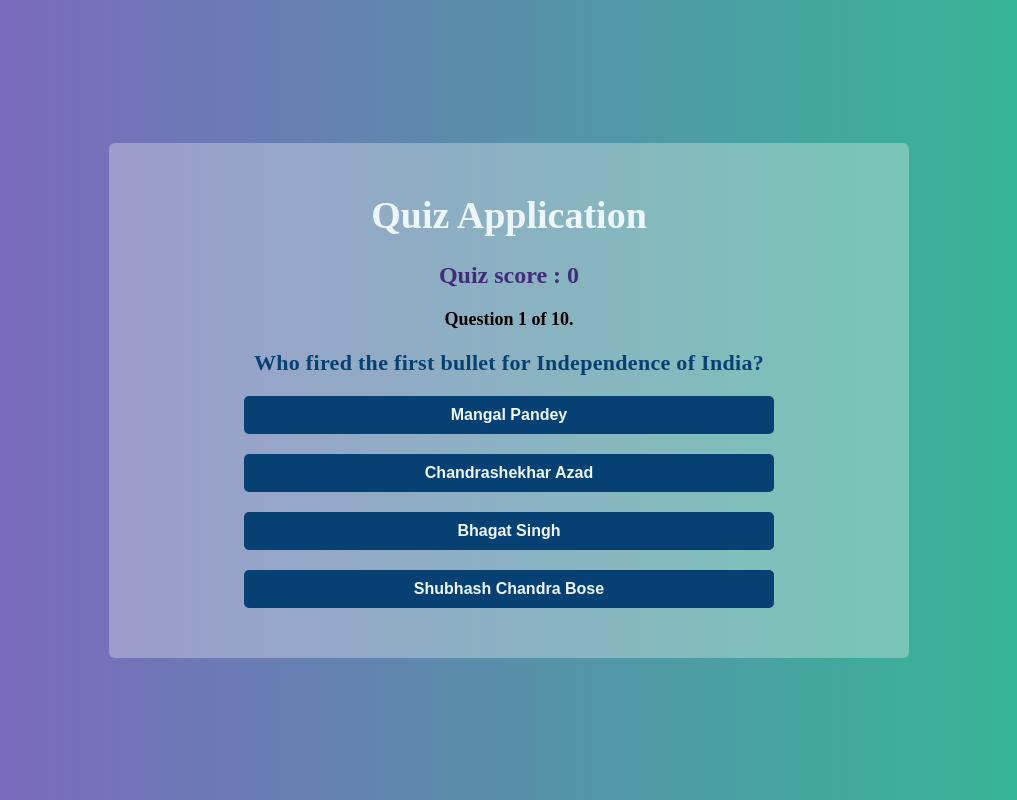
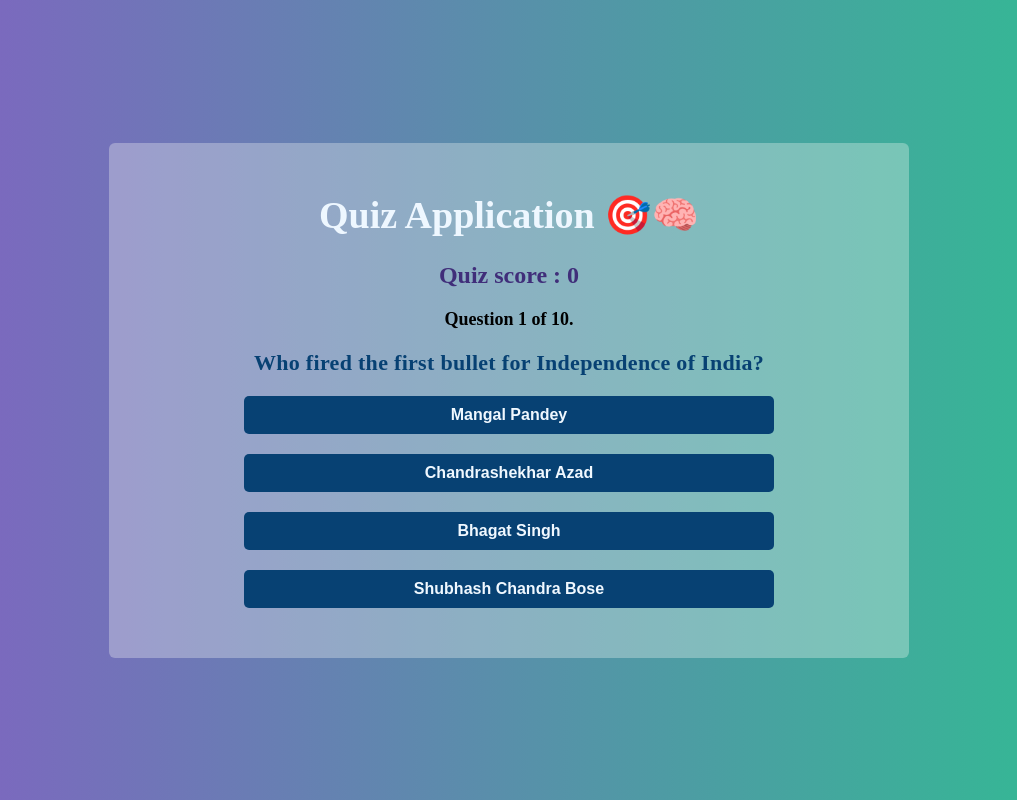
Before and after one commit to abhijeet-maity/Quiz-app, a React (Vite) app: page / in a window 1280 px wide. Shown: the whole page, without its empty margins (131-1148 px from the left). Built offline with nearby package versions, Linux system fonts and the light colour scheme.

Commit message:
Modified headings

```diff
--- a/src/App.jsx
+++ b/src/App.jsx
@@ -72,7 +72,7 @@ function App() {
 
   return (
     <div className='quizApp'>
-      <h1>Quiz Application</h1>
+      <h1>Quiz Application 🎯🧠</h1>
       <p className='score'>Quiz score : {score}</p>
       <main>
         {question < questionArr.length && <h3 className='question-heading'>Question {question + 1} of 10.</h3>}
@@ -95,7 +95,7 @@ function App() {
         ) : (
           <section className='result-section'>
             <h2>Quiz Completed</h2>
-            <p className='result-text'>{incorrectanswer.length === 0 ? "Congratulations your all answers are correct " : "Answers which are incorrectly answered"}</p>
+            <p className='result-text'>{incorrectanswer.length === 0 ? "Congratulations your all answers are correct 🏆✨" : "Answers which are incorrectly answered"}</p>
             <ul className='incorrect-container'>
               {incorrectanswer.map((question, index) => (
                 <li className='incorrect-answers' key={index}>{question.question} -- Correct Answer : {question.correctAnswer}</li>
```
